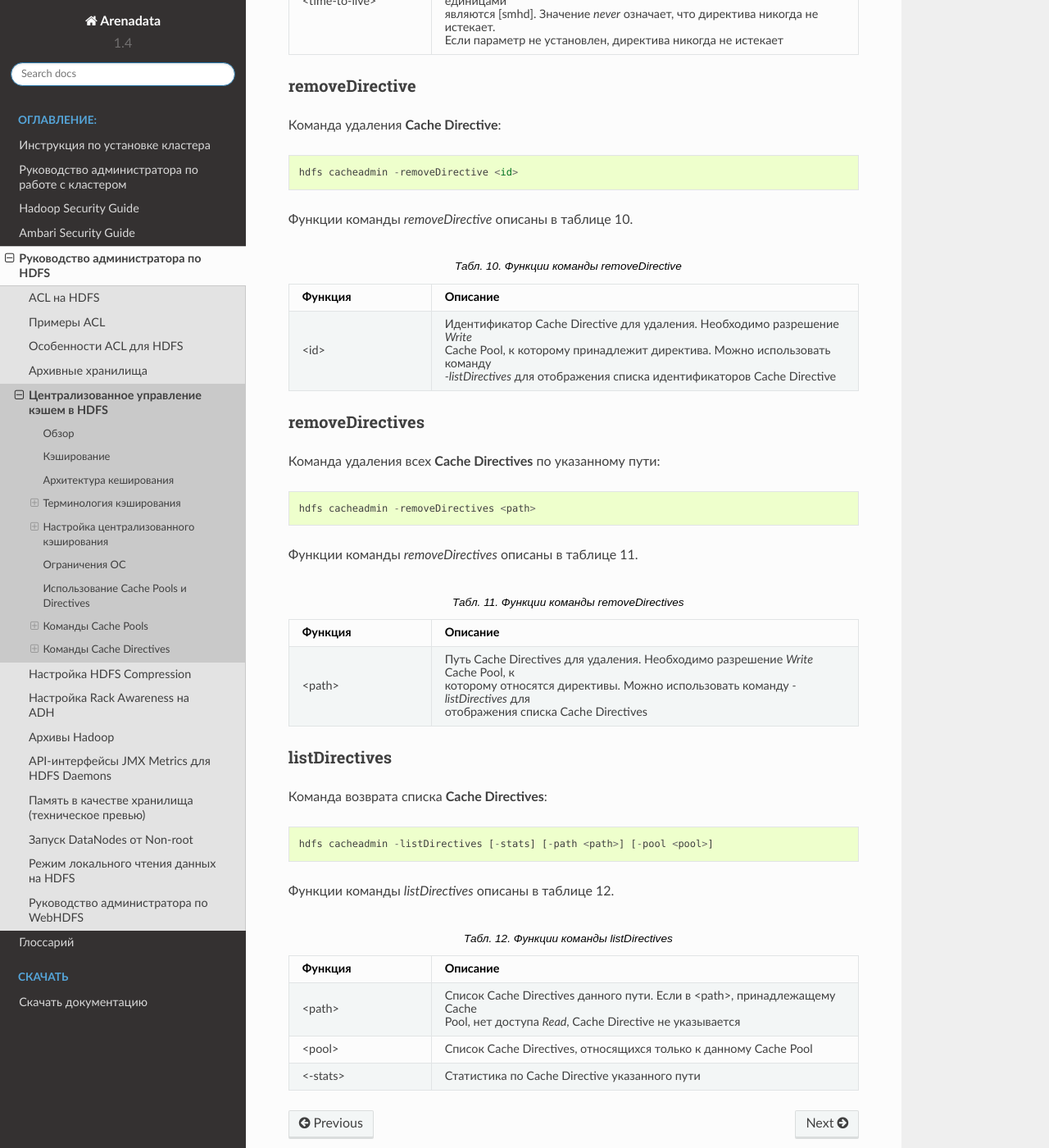
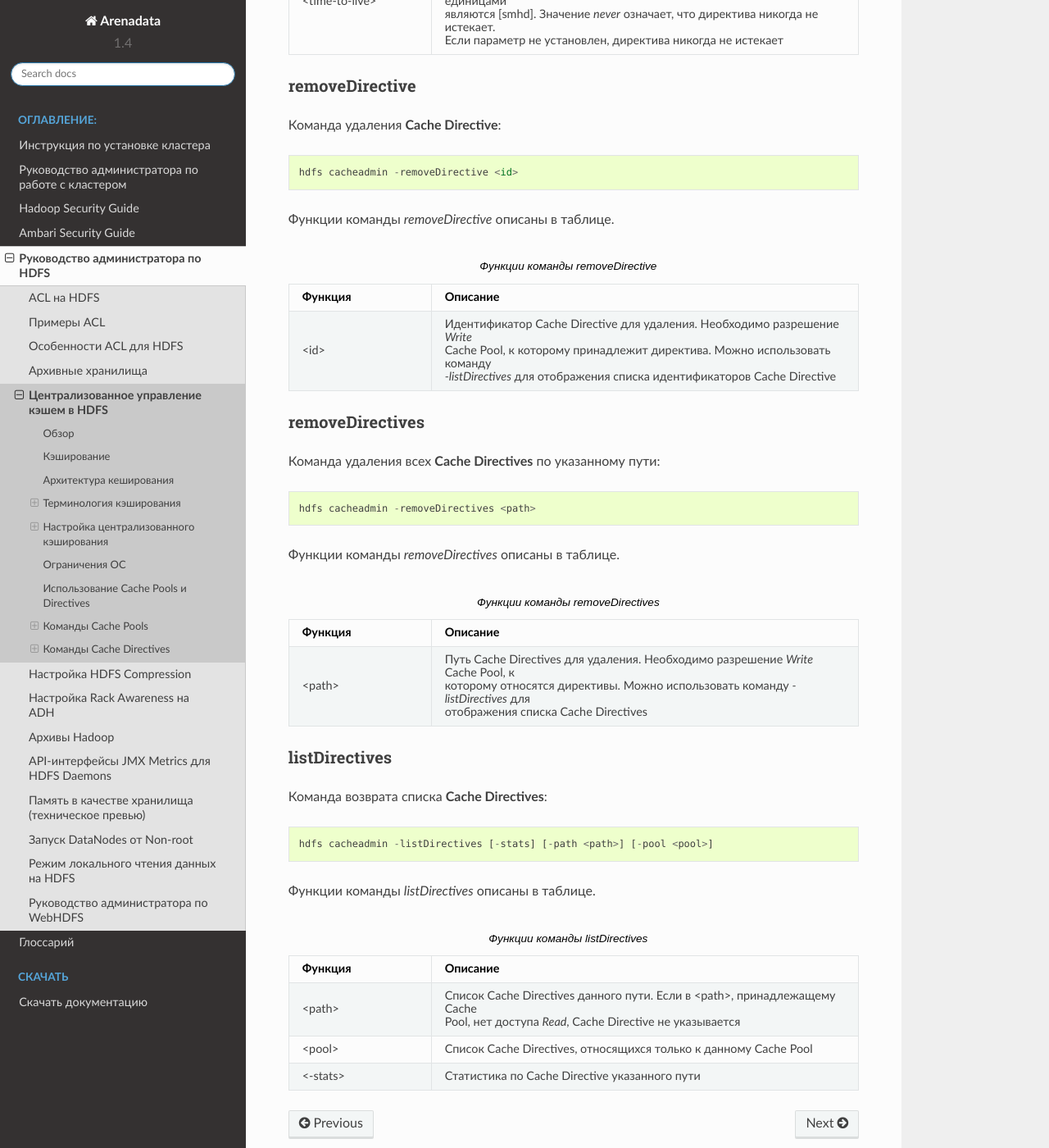
Before and after one commit to arenadata/docs_adps, a Sphinx documentation site: the page built from source/HDFSadmin/Cache.rst, in a window 1280 px wide and 1400 px high, scrolled down 9833 px. Shown: the whole window at 82% size. Built offline with Sphinx 7.4.7 and the Read the Docs theme 2.0.0, drawn with Linux system fonts in a browser that asks for light colours; some of the changed text lies outside the part shown.

Commit message:
Update Cache.rst

```diff
--- a/source/HDFSadmin/Cache.rst
+++ b/source/HDFSadmin/Cache.rst
@@ -218,9 +218,9 @@ addPool
  [-mode <mode>] [-limit <limit>] [-maxTtl <maxTtl>]
 
 
-Функции команды *addPool* описаны в таблице 4.
+Функции команды *addPool* описаны в таблице.
 
-.. csv-table:: Табл. 4. Функции команды addPool
+.. csv-table:: Функции команды addPool
    :header: "Функция", "Описание"
    :widths: 10, 30
 
@@ -243,9 +243,9 @@ modifyPool
  [-mode <mode>] [-limit <limit>] [-maxTtl <maxTtl>]
 
 
-Функции команды *modifyPool* описаны в таблице 5.
+Функции команды *modifyPool* описаны в таблице.
 
-.. csv-table:: Табл. 5. Функции команды removePool
+.. csv-table:: Функции команды removePool
    :header: "Функция", "Описание"
    :widths: 10, 30
 
@@ -266,9 +266,9 @@ removePool
 
  hdfs cacheadmin -removePool <name>
 
-Функции команды *removePool* описаны в таблице 6.
+Функции команды *removePool* описаны в таблице.
 
-.. csv-table:: Табл. 6. Функции команды removePool
+.. csv-table:: Функции команды removePool
    :header: "Функция", "Описание"
    :widths: 10, 30
 
@@ -284,9 +284,9 @@ listPools
 
  hdfs cacheadmin -listPools [-stats] [<name>]
 
-Функции команды *listPools* описаны в таблице 7.
+Функции команды *listPools* описаны в таблице.
 
-.. csv-table:: Табл. 7. Функции команды listPools
+.. csv-table:: Функции команды listPools
    :header: "Функция", "Описание"
    :widths: 10, 30
 
@@ -303,9 +303,9 @@ help
 
  hdfs cacheadmin -help <command-name>
 
-Функции команды *help* описаны в таблице 8.
+Функции команды *help* описаны в таблице.
 
-.. csv-table:: Табл. 8. Функции команды help
+.. csv-table:: Функции команды help
    :header: "Функция", "Описание"
    :widths: 10, 30
 
@@ -326,9 +326,9 @@ addDirective
  hdfs cacheadmin -addDirective -path <path> -pool <pool-name> [-force]
  [-replication <replication>] [-ttl <time-to-live>]
 
-Функции команды *addDirective* описаны в таблице 9.
+Функции команды *addDirective* описаны в таблице.
 
-.. csv-table:: Табл. 9. Функции команды addDirective
+.. csv-table:: Функции команды addDirective
    :header: "Функция", "Описание"
    :widths: 10, 30
 
@@ -349,9 +349,9 @@ removeDirective
 
  hdfs cacheadmin -removeDirective <id>
 
-Функции команды *removeDirective* описаны в таблице 10.
+Функции команды *removeDirective* описаны в таблице.
 
-.. csv-table:: Табл. 10. Функции команды removeDirective
+.. csv-table:: Функции команды removeDirective
    :header: "Функция", "Описание"
    :widths: 10, 30
 
@@ -367,9 +367,9 @@ removeDirectives
 
  hdfs cacheadmin -removeDirectives <path>
 
-Функции команды *removeDirectives* описаны в таблице 11.
+Функции команды *removeDirectives* описаны в таблице.
 
-.. csv-table:: Табл. 11. Функции команды removeDirectives
+.. csv-table:: Функции команды removeDirectives
    :header: "Функция", "Описание"
    :widths: 10, 30
 
@@ -385,9 +385,9 @@ listDirectives
 
  hdfs cacheadmin -listDirectives [-stats] [-path <path>] [-pool <pool>]
 
-Функции команды *listDirectives* описаны в таблице 12.
+Функции команды *listDirectives* описаны в таблице.
 
-.. csv-table:: Табл. 12. Функции команды listDirectives
+.. csv-table:: Функции команды listDirectives
    :header: "Функция", "Описание"
    :widths: 10, 30
 
```
